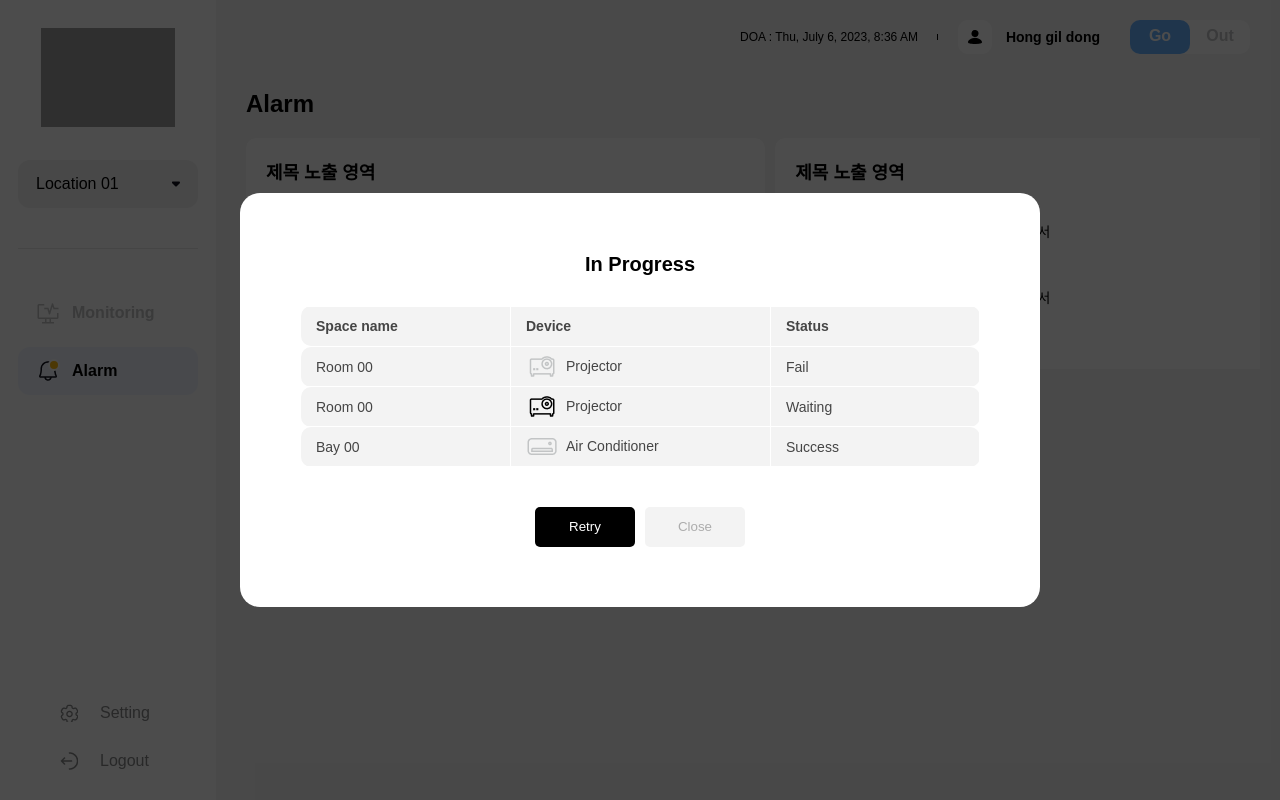
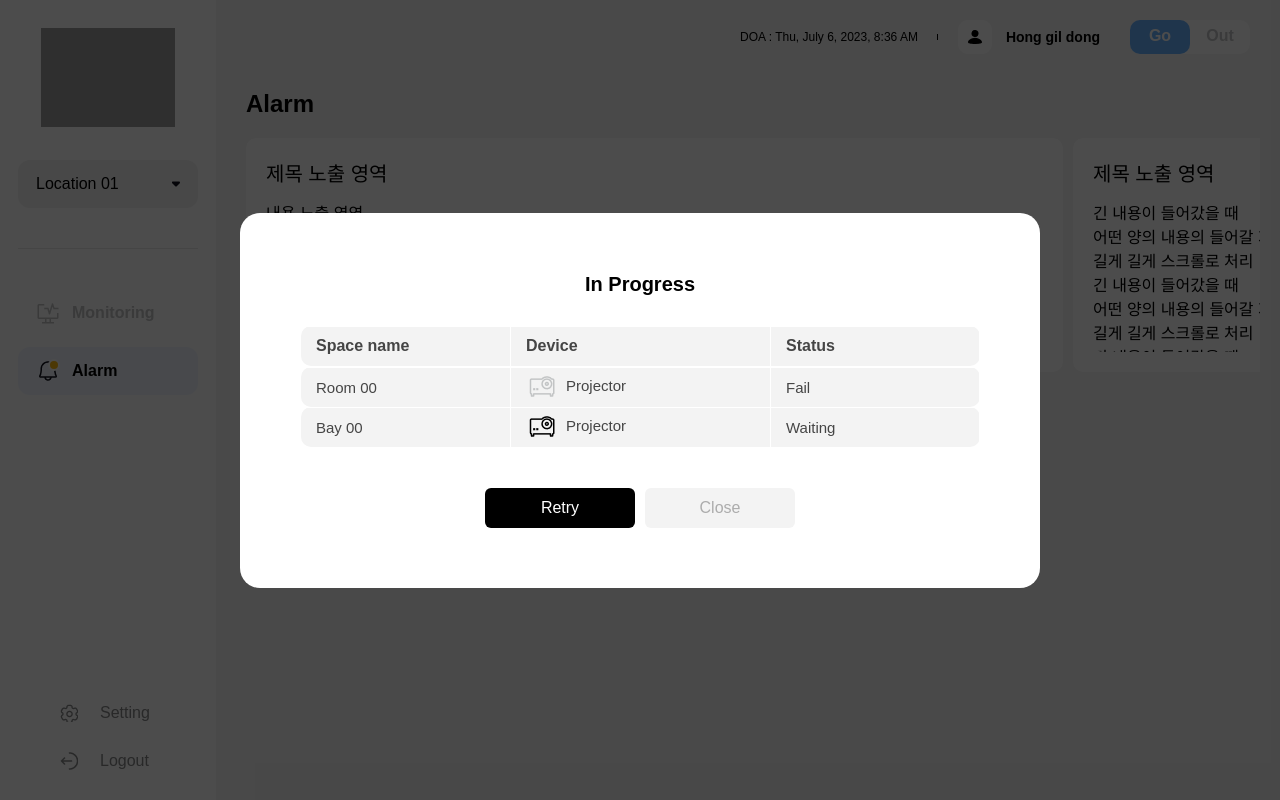
Before and after one commit to b-sso/lge, a React (Create React App) app: page /alarm in a window 1280 px wide. Both pictures are taken after a click on the link "Out". Built offline with nearby package versions, Linux system fonts and the light colour scheme; grey boxes are pictures that could not be loaded; a web font is replaced by a local one.

Commit message:
alarm 간격 수정

```diff
--- a/src/assets/css/content.css
+++ b/src/assets/css/content.css
@@ -56,17 +56,14 @@ h2 {
   padding: 10px 15px;
   text-align: left;
   background: #f3f3f3;
+  height: 40px;
+  padding: 0 15px;
 }
 .popup-layer .popup-content table th {
-  padding: 10px 15px;
-  height: 40px;
+  font-size: 16px;
 }
 .popup-layer .popup-content table td {
-  padding: 0 15px;
-  height: 40px;
-}
-.popup-layer .popup-content table.list tr:first-child td {
-  border-top: none;
+  font-size: 15px;
 }
 .popup-layer .popup-content table tr th:first-child,
 .popup-layer .popup-content table tr td:first-child {
@@ -79,7 +76,7 @@ h2 {
   border-top-right-radius: 10px;
 }
 .popup-layer .popup-content .scroll {
-  max-height: 321px;
+  max-height: 320px;
   overflow: auto;
 }
 .popup-layer .popup-content .device-icon {
@@ -93,11 +90,12 @@ h2 {
   text-align: center;
 }
 .popup-layer .popup-content .btn-bar .btn {
-  border-radius: 5px;
+  border-radius: 6px;
   height: 40px;
   line-height: 38px;
-  min-width: 100px;
+  min-width: 150px;
   margin: 0 5px;
+  font-size: 16px;
 }
 .popup-layer .popup-content .btn-bar .btn-retry {
   background: var(--black-to-white);
@@ -2111,8 +2109,7 @@ h2 {
   margin: 0 -5px 20px;
 }
 #page-alarm ul li {
-  align-items: center;
-  flex: 0 0 32%;
+  flex: 0 0 50%;
   padding-right: 5px;
   padding-left: 5px;
   margin-bottom: 14px;
@@ -2123,16 +2120,17 @@ h2 {
   border-radius: 10px;
 }
 #page-alarm ul li .title {
-  font-size: 18px;
-  font-weight: 600;
+  font-size: 20px;
+  font-weight: 500;
   margin: 0 0 15px;
   color: var(--black-to-white);
 }
 #page-alarm ul li .content {
   overflow: auto;
-  line-height: 22px;
   word-break: keep-all;
   height: 150px;
   color: var(--black-to-white);
   border-radius: 10px;
-}
+  font-size: 16px;
+  line-height: 24px;
+}
--- a/src/components/Popup.js
+++ b/src/components/Popup.js
@@ -36,14 +36,9 @@ const Popup = ({ popupProgress }) => {
                   <td>{stringTable[lang].progressStatusFail}</td>
                 </tr>
                 <tr>
-                  <td>{stringTable[lang].room} 00</td>
+                  <td>{stringTable[lang].bay} 00</td>
                   <td><span className="device-icon type-projector on"></span>{stringTable[lang].titleProjector}</td>
                   <td>{stringTable[lang].progressStatusWaiting}</td>
-                </tr>
-                <tr>
-                  <td>{stringTable[lang].bay} 00</td>
-                  <td><span className="device-icon type-conditioner"></span>{stringTable[lang].titleConditioner}</td>
-                  <td>{stringTable[lang].progressStatusSuccess}</td>
                 </tr>
               </tbody>
             </table>
--- a/src/pages/Alarm.js
+++ b/src/pages/Alarm.js
@@ -22,16 +22,22 @@ const Alarm = () => {
               <div className="title">제목 노출 영역</div>
               <div className="content">
                 긴 내용이 들어갔을 때<br />
-                어떤 내용의 양이 들어갈 지 확정되지 않아서 <br />
+                어떤 양의 내용의 들어갈 지 확정되지 않아서 <br />
                 길게 길게 스크롤로 처리<br />
                 긴 내용이 들어갔을 때<br />
-                어떤 내용의 양이 들어갈 지 확정되지 않아서 <br />
+                어떤 양의 내용의 들어갈 지 확정되지 않아서 <br />
                 길게 길게 스크롤로 처리<br />
                 긴 내용이 들어갔을 때<br />
-                어떤 내용의 양이 들어갈 지 확정되지 않아서 <br />
+                어떤 양의 내용의 들어갈 지 확정되지 않아서 <br />
                 길게 길게 스크롤로 처리<br />
                 긴 내용이 들어갔을 때<br />
-                어떤 내용의 양이 들어갈 지 확정되지 않아서 <br />
+                어떤 양의 내용의 들어갈 지 확정되지 않아서 <br />
+                길게 길게 스크롤로 처리<br />
+                긴 내용이 들어갔을 때<br />
+                어떤 양의 내용의 들어갈 지 확정되지 않아서 <br />
+                길게 길게 스크롤로 처리<br />
+                긴 내용이 들어갔을 때<br />
+                어떤 양의 내용의 들어갈 지 확정되지 않아서 <br />
                 길게 길게 스크롤로 처리<br />
               </div>
             </div>
```
